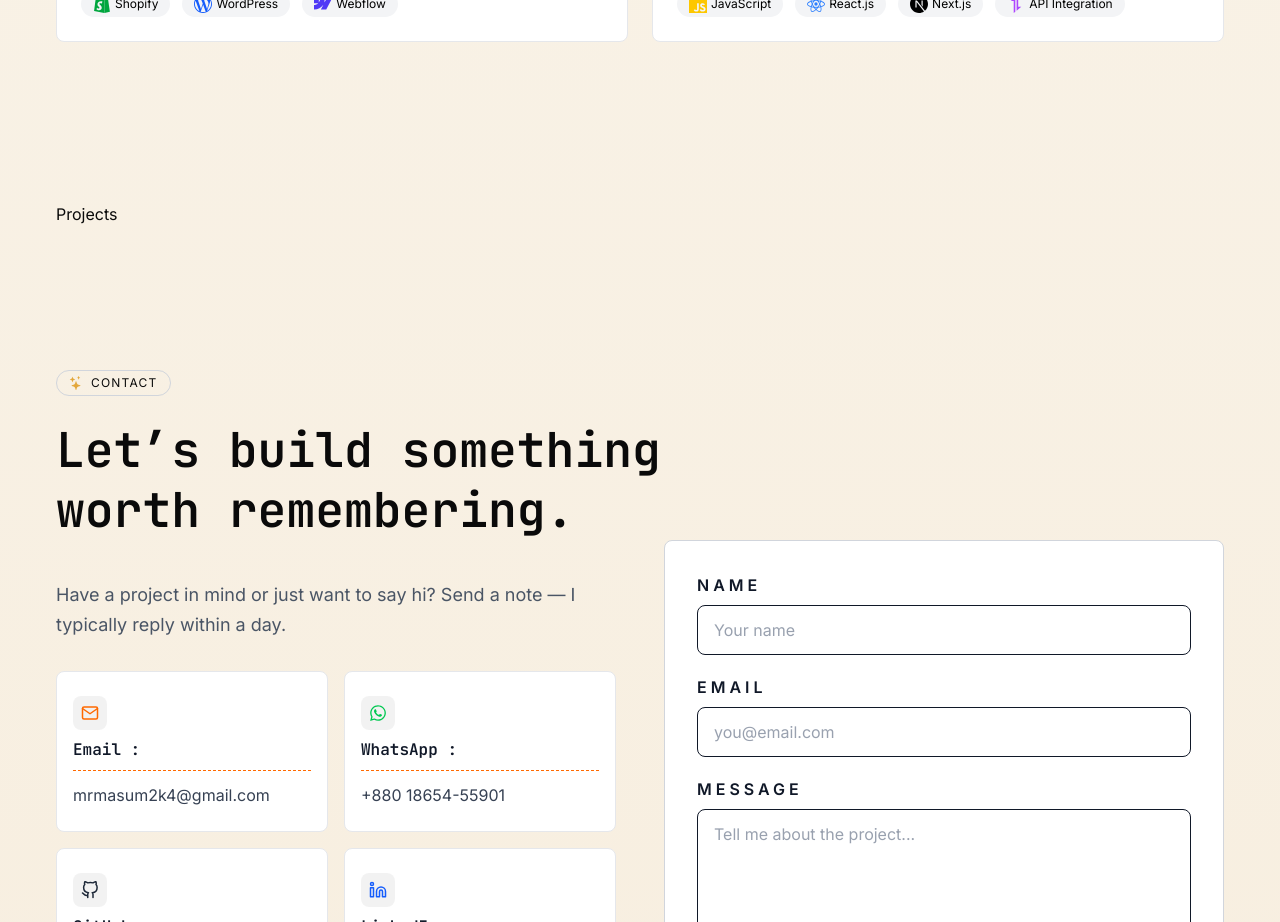
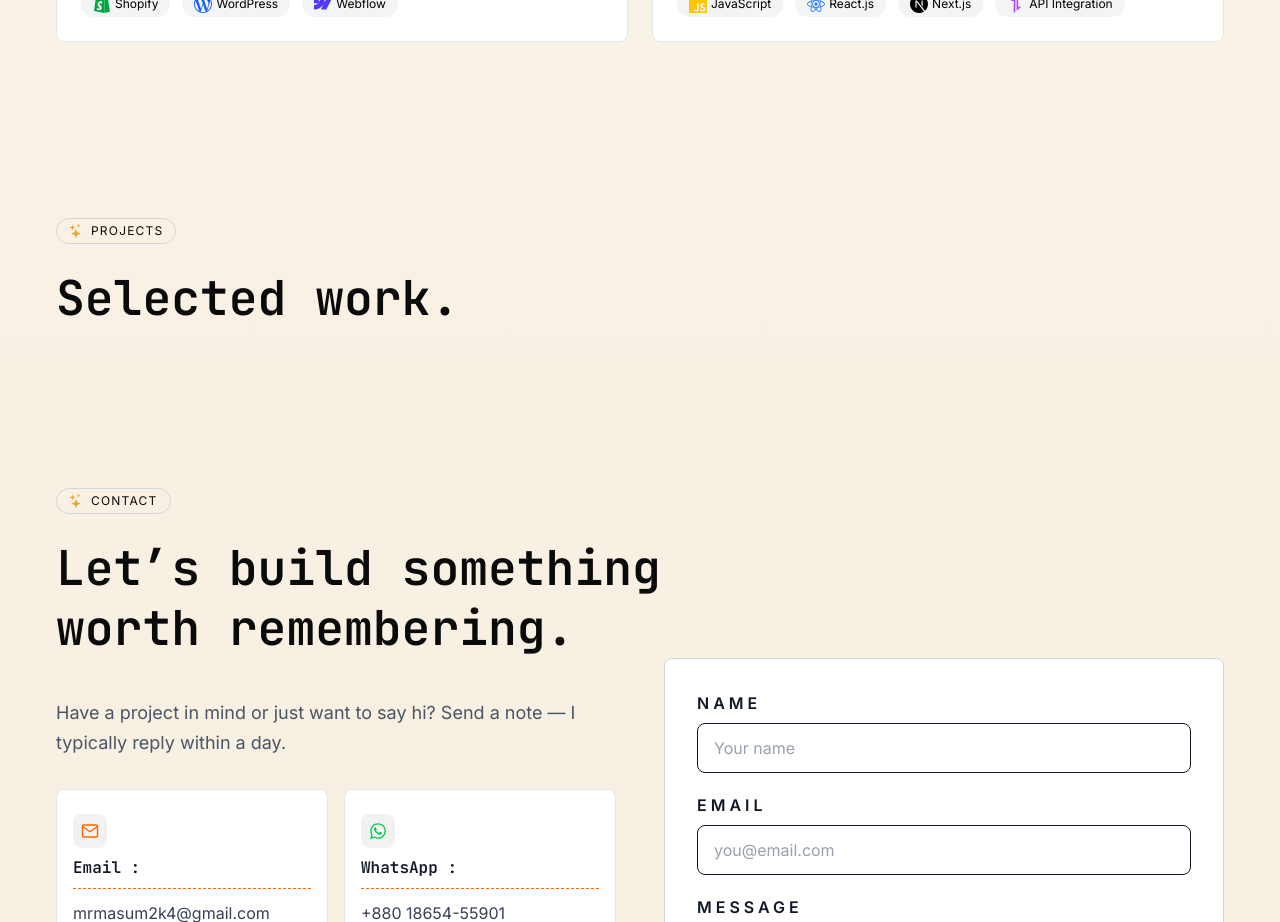
Before and after one commit to MASUMHD/masum, a Next.js app in the folder masum/: page / in a window 1280 px wide. Shown: the part 3720-4642 px from the top of the page. Built offline with nearby package versions, Linux system fonts and the light colour scheme; no server answers.

Commit message:
project section add

```diff
--- a/masum/app/(homeSections)/projects/Projects.tsx
+++ b/masum/app/(homeSections)/projects/Projects.tsx
@@ -1,7 +1,15 @@
-import React from 'react'
+import SectionName from '@/components/sectionName/SectionName';
 
 export default function Projects() {
   return (
-    <div className='py-20'>Projects</div>
-  )
+    <section id="projects" className="py-24">
+      <div className="">
+        <SectionName width={40} name="PROJECTS" />
+
+        <h2 className="text-3xl md:text-5xl font-semibold leading-tight max-w-2xl">
+          Selected work.
+        </h2>
+      </div>
+    </section>
+  );
 }
--- a/masum/components/Navbar.tsx
+++ b/masum/components/Navbar.tsx
@@ -17,7 +17,7 @@ export default function Navbar() {
     { name: "Education", href: "#education" },
     { name: "Skills", href: "#skills" },
     { name: "Experience", href: "#experience" },
-    { name: "Projects", href: "#" },
+    { name: "Projects", href: "#projects" },
     { name: "Contact", href: "#contact" },
   ];
 
```
Also changed, not shown: masum/app/(homeSections)/projects/ProjectCard.tsx (+4 -3 lines).
